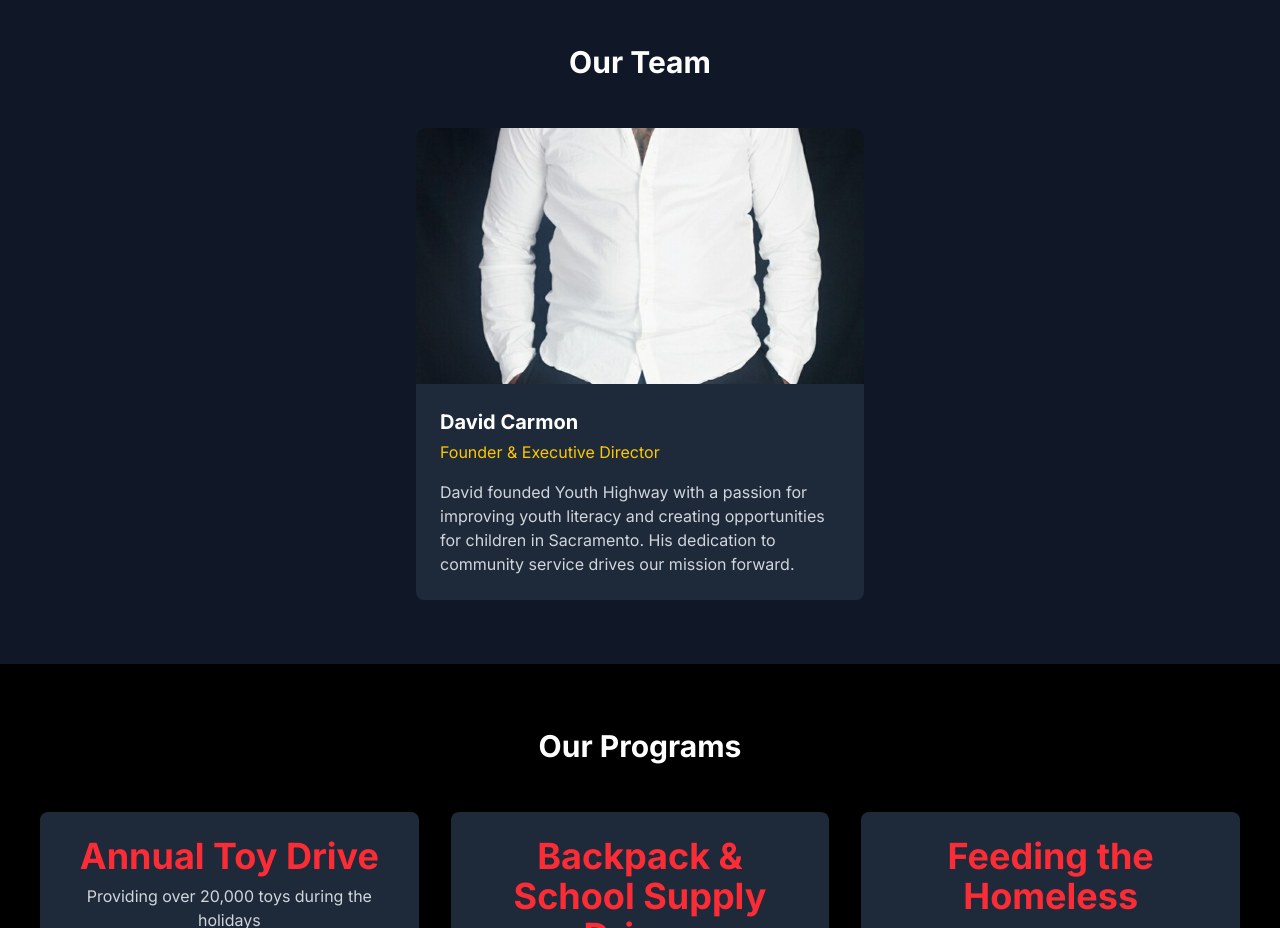
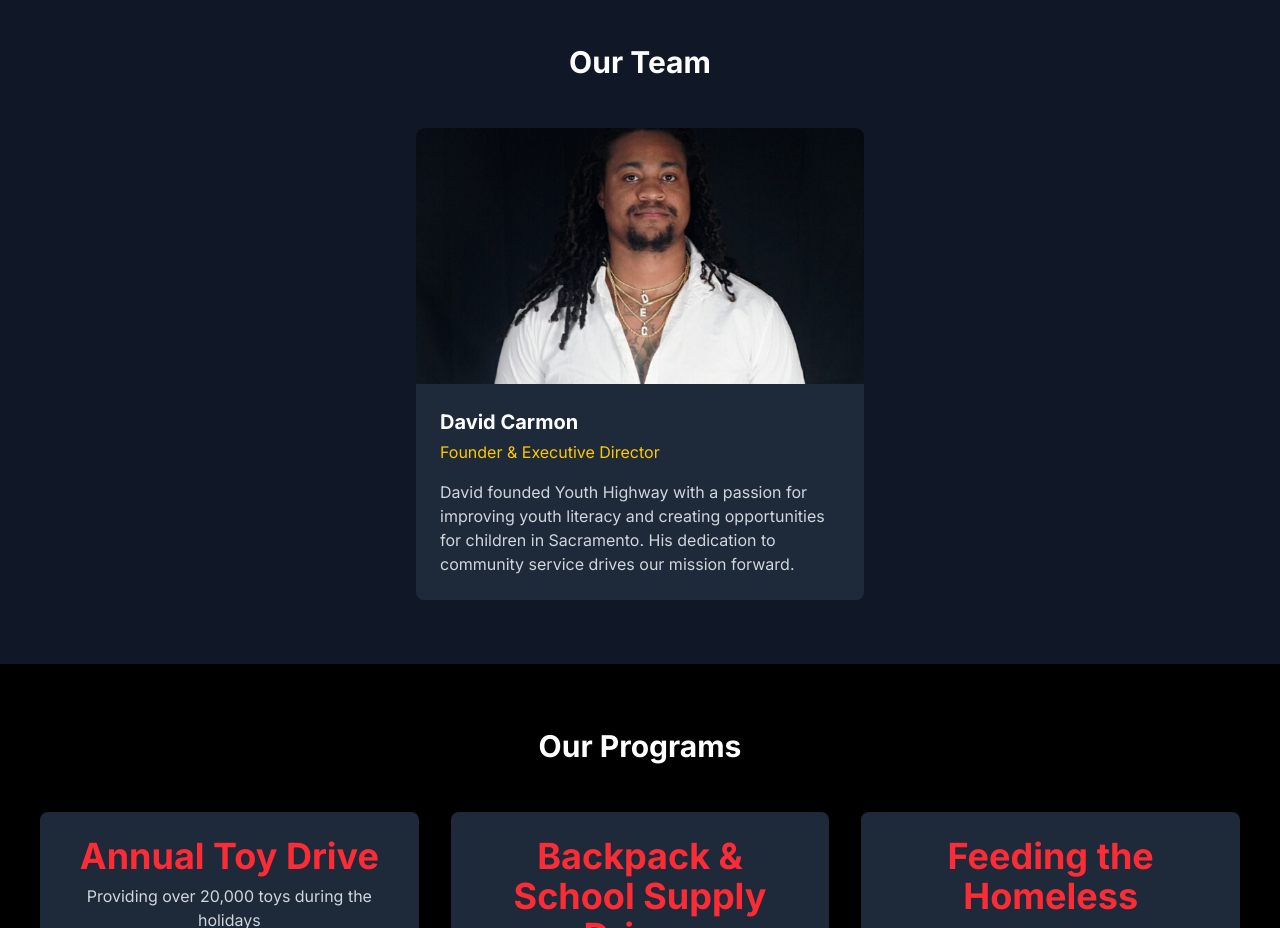
Before and after one commit to AaronAlvd/david, a Next.js app: page /about in a window 1280 px wide. Shown: the part 1460-2388 px from the top of the page. Built offline with nearby package versions, Linux system fonts and the light colour scheme.

Commit message:
added davids picture

```diff
--- a/src/app/about/page.tsx
+++ b/src/app/about/page.tsx
@@ -141,7 +141,7 @@
                   <img
                     src={member.image || "/placeholder.svg"}
                     alt={member.name}
-                    className="w-full h-full object-cover"
+                    className="w-full h-full object-cover object-[0%_0%]"
                   />
                 </div>
                 <div className="p-6">
```
